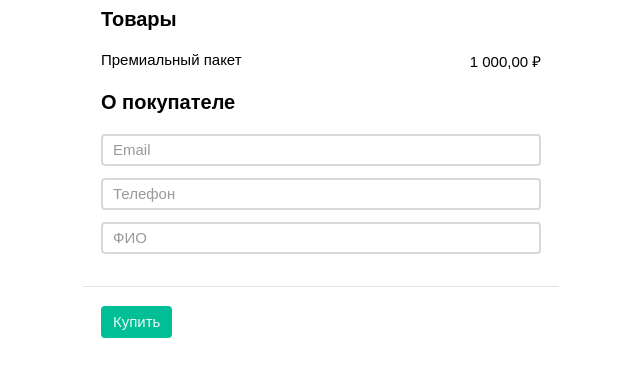
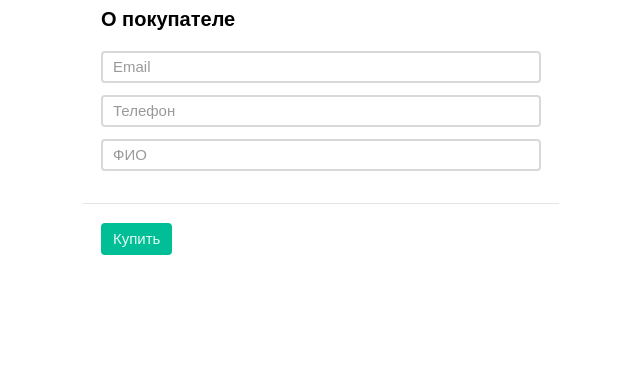
Before and after one commit to presniy/nepresniy-app, a website: page public/payment/yookassa.payment.html in a window 1280 px wide. Shown: the whole page, without its empty margins (319-959 px from the left). Drawn offline with Linux system fonts and the light colour scheme.

Commit message:
payment/yookassa/form: removed more redundant styles, removed displaying product, added the description of the payment, refactored building a receipt

```diff
--- a/public/payment/scripts/yookassa-form.js
+++ b/public/payment/scripts/yookassa-form.js
@@ -35,13 +35,14 @@ function main() {
             return 0 < products.length;
         },
         buildReceipt(form) {
-            let receipt = { customer: {}, items: [] };
-            let contactInput = this.getEmailField(form);
-            receipt.customer.email = contactInput.value;
+            const elEmail = this.getEmailField(form);
+            const elProducts = form.querySelectorAll('.ym-product');
 
-            let products = form.querySelectorAll('.ym-product');
-            products.forEach(function (product) {
-                receipt.items.push({
+            const receipt = {
+                customer: {
+                    email: elEmail.value
+                },
+                items: elProducts.map(product => ({
                     text: product.querySelector('input[name="text"]').value,
                     quantity: product.querySelector('input[name="quantity"]').value,
                     price: {
@@ -50,8 +51,8 @@ function main() {
                     paymentSubjectType: product.querySelector('input[name="paymentSubjectType"]').value,
                     paymentMethodType: product.querySelector('input[name="paymentMethodType"]').value,
                     tax: product.querySelector('input[name="tax"]').value
-                });
-            });
+                }))
+            };
 
             return JSON.stringify(receipt);
         }
--- a/public/payment/styles/yookassa-form.css
+++ b/public/payment/styles/yookassa-form.css
@@ -108,56 +108,6 @@
     visibility: visible;
 }
 
-.yoomoney-payment-form .ym-products {
-    font-size: 15px;
-    color: #000;
-}
-
-.yoomoney-payment-form .ym-products .ym-product {
-    padding-bottom: 20px;
-    position: relative;
-}
-
-.yoomoney-payment-form .ym-products .ym-product:after {
-    content: '';
-    position: absolute;
-    height: 1px;
-    width: 108.33333333%;
-    left: -4.16666667%;
-    bottom: 0;
-    background: rgba(0, 0, 0, 0.1);
-}
-
-.yoomoney-payment-form .ym-products .ym-product .ym-product-line {
-    display: -webkit-box;
-    display: -webkit-flex;
-    display: -ms-flexbox;
-    display: flex;
-    -webkit-box-orient: horizontal;
-    -webkit-box-direction: normal;
-    -webkit-flex-direction: row;
-    -ms-flex-direction: row;
-    flex-direction: row;
-    -webkit-box-pack: justify;
-    -webkit-justify-content: space-between;
-    -ms-flex-pack: justify;
-    justify-content: space-between;
-    margin-top: 20px;
-}
-
-.yoomoney-payment-form .ym-products .ym-product .ym-product-line .ym-product-description {
-    max-width: 210px;
-}
-
-.yoomoney-payment-form .ym-products .ym-product .ym-product-line .ym-product-description .ym-product-count {
-    color: rgba(0, 0, 0, 0.4);
-    padding-right: 3px;
-}
-
-.yoomoney-payment-form .ym-products .ym-product:last-of-type:after {
-    background: transparent;
-}
-
 .yoomoney-payment-form .ym-customer-info .ym-input {
     margin-top: 12px;
 }
@@ -206,10 +156,6 @@
     text-transform: capitalize;
 }
 
-.ym-display-none {
-    display: none !important;
-}
-
 @media only screen and (max-width: 480px) {
     .yoomoney-payment-form {
         padding: 0 5px;
--- a/public/payment/yookassa.payment.html
+++ b/public/payment/yookassa.payment.html
@@ -7,21 +7,13 @@
     <link rel="stylesheet" href="styles/yookassa-form.css">
 </head>
 <body>
-
     <form class="yoomoney-payment-form"
           action="https://yookassa.ru/integration/simplepay/payment"
           method="post"
           accept-charset="utf-8">
 
         <div class="ym-products">
-            <div class="ym-block-title ym-products-title">Товары</div>
-
             <div class="ym-product">
-                <div class="ym-product-line">
-                    <span class="ym-product-description">Премиальный пакет</span>
-                    <span class="ym-product-price" data-price="1000">1&nbsp;000,00&nbsp;₽</span>
-                </div>
-
                 <input type="hidden" name="text" value="Премиальный пакет">
                 <input type="hidden" name="price" value="1000">
                 <input type="hidden" name="quantity" value="1">
@@ -31,7 +23,8 @@
             </div>
         </div>
 
-        <input value="" type="hidden" name="ym_merchant_receipt">
+        <input name="ym_merchant_receipt" type="hidden">
+        <input name="customerNumber" type="hidden" value="Спринт Пасха 2022. Премиальный пакет">
 
         <div class="ym-customer-info">
             <div class="ym-block-title">О покупателе</div>
```
